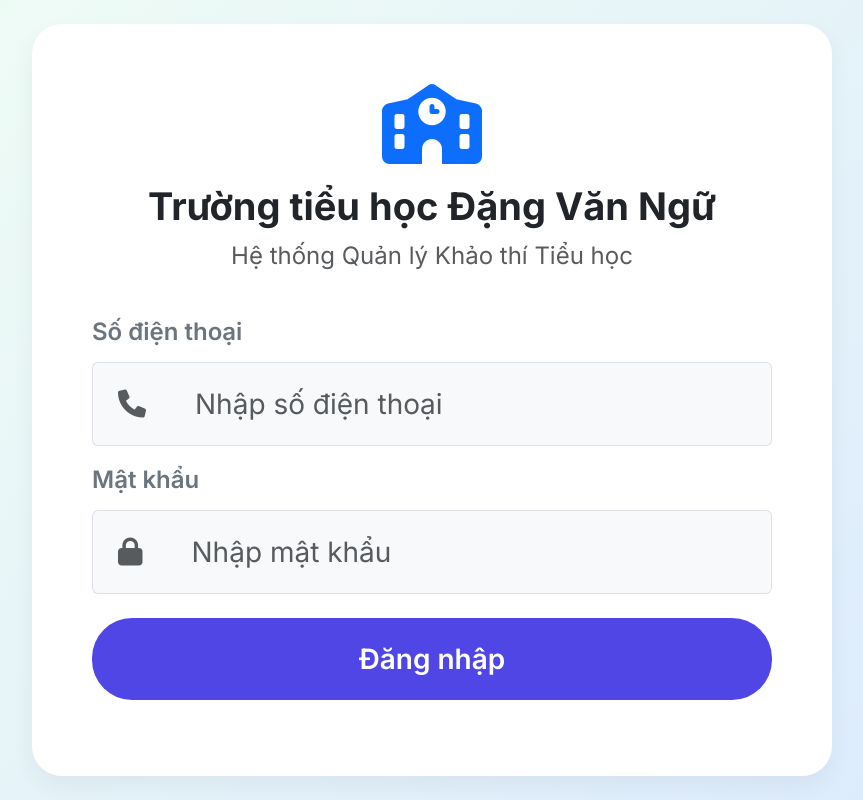
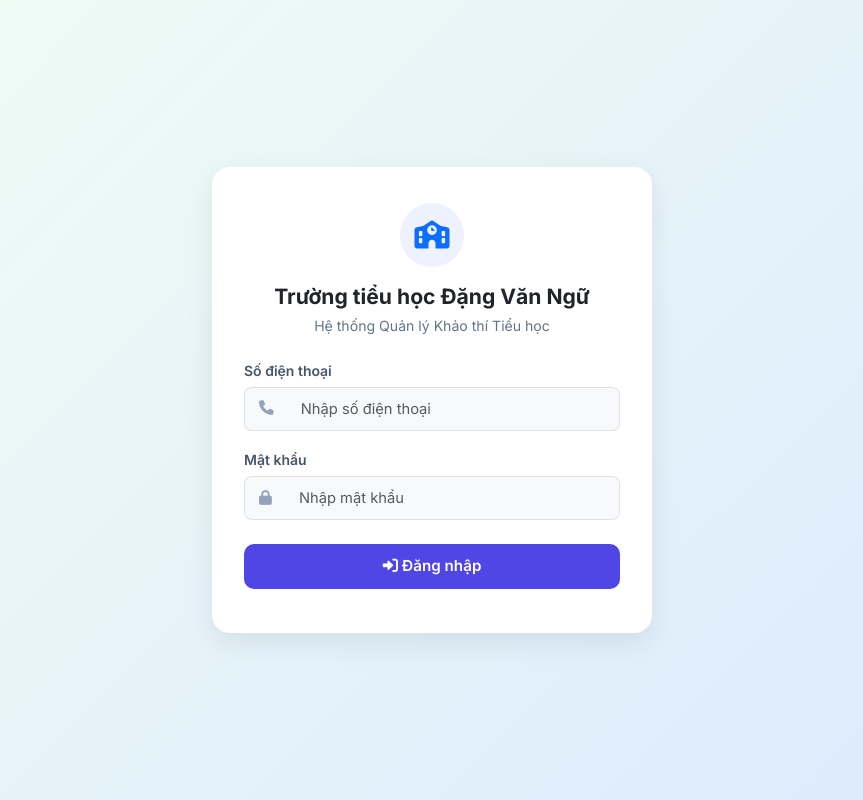
Before and after one commit to hahaha884/HTKhaoThi, a Django app: page /auth/login/ in a window 1280 px wide. Shown: the whole page, without its empty margins (208-1071 px from the left). Run offline with Django 5.2, Linux system fonts and the light colour scheme.

Commit message:
Update login page

```diff
--- a/templates/auth/login.html
+++ b/templates/auth/login.html
@@ -12,82 +12,106 @@
         body {
             font-family: 'Inter', sans-serif;
             background: linear-gradient(135deg, #f0fdf4 0%, #dbeafe 100%);
-            height: 100vh;
+            min-height: 100vh;
             display: flex;
             align-items: center;
             justify-content: center;
+            padding: 20px;
+            margin: 0;
         }
 
         .login-box {
             background: white;
-            padding: 60px;
-            border-radius: 30px;
-            box-shadow: 0 10px 25px rgba(0, 0, 0, 0.05);
+            padding: 36px 32px;
+            border-radius: 18px;
+            box-shadow: 0 10px 30px rgba(0, 0, 0, 0.08);
             width: 100%;
-            max-width: 800px;
+            max-width: 440px;
         }
 
-        .login-box i.fa-school {
-            font-size: 80px !important;
+        .login-icon-wrap {
+            width: 64px;
+            height: 64px;
+            border-radius: 50%;
+            background: #eef2ff;
+            display: inline-flex;
+            align-items: center;
+            justify-content: center;
+            margin-bottom: 12px;
         }
 
         .login-box h2 {
-            font-size: 48px;
-            margin-top: 20px !important;
+            font-size: 1.32rem;
+            font-weight: 700;
+            color: #1e293b;
+            margin-top: 4px;
+            margin-bottom: 4px;
+            line-height: 1.3;
         }
 
-        .login-box p.fs-5 {
-            font-size: 24px !important;
-            margin-bottom: 40px !important;
+        .login-box .subtitle {
+            font-size: 0.88rem;
+            color: #64748b;
+            margin-bottom: 22px;
         }
 
         .btn-primary {
             background-color: #4f46e5;
             border: none;
-            padding: 20px;
+            padding: 11px 16px;
             font-weight: 600;
-            font-size: 28px;
-            border-radius: 40px !important;
+            font-size: 0.95rem;
+            border-radius: 10px;
+            transition: all 0.2s ease;
         }
 
         .btn-primary:hover {
             background-color: #4338ca;
+            transform: translateY(-1px);
+            box-shadow: 0 4px 12px rgba(79, 70, 229, 0.25);
         }
 
         .form-label {
-            font-size: 24px;
-            margin-bottom: 12px;
+            font-size: 0.875rem;
+            font-weight: 600;
+            color: #475569;
+            margin-bottom: 6px;
         }
 
         .form-control {
-            font-size: 28px !important;
-            padding: 20px 25px;
-            height: auto;
+            font-size: 0.92rem;
+            padding: 10px 14px;
+            border-radius: 8px;
+        }
+
+        .form-control:focus {
+            border-color: #818cf8;
+            box-shadow: 0 0 0 3px rgba(99, 102, 241, 0.15);
         }
 
         .input-group-text {
-            font-size: 28px;
-            padding: 20px 25px;
-        }
-
-        .input-group-text i {
-            font-size: 28px !important;
+            font-size: 0.92rem;
+            padding: 10px 14px;
+            border-radius: 8px;
+            color: #94a3b8;
         }
     </style>
 </head>
 
 <body>
     <div class="login-box">
-        <div class="text-center mb-4">
-            <i class="fas fa-school text-primary" style="font-size: 3.5rem;"></i>
-            <h2 class="fw-bold text-dark mt-3" style="font-size: 38px;">Trường tiểu học Đặng Văn Ngữ</h2>
-            <p class="text-muted fs-5">Hệ thống Quản lý Khảo thí Tiểu học</p>
+        <div class="text-center mb-3">
+            <div class="login-icon-wrap">
+                <i class="fas fa-school text-primary fs-3"></i>
+            </div>
+            <h2 class="fw-bold text-dark">Trường tiểu học Đặng Văn Ngữ</h2>
+            <p class="subtitle">Hệ thống Quản lý Khảo thí Tiểu học</p>
         </div>
 
         {% if messages %}
         {% for message in messages %}
-        <div class="alert alert-danger d-flex align-items-center" role="alert">
-            <i class="fas fa-exclamation-circle me-2"></i>
+        <div class="alert alert-danger d-flex align-items-center py-2 px-3 mb-3" style="font-size: 0.88rem;" role="alert">
+            <i class="fas fa-exclamation-circle me-2 flex-shrink-0"></i>
             <div>{{ message }}</div>
         </div>
         {% endfor %}
@@ -96,22 +120,24 @@
         <form method="POST">
             {% csrf_token %}
             <div class="mb-3">
-                <label class="form-label fw-semibold text-secondary">Số điện thoại</label>
+                <label class="form-label">Số điện thoại</label>
                 <div class="input-group">
-                    <span class="input-group-text bg-light border-end-0"><i class="fas fa-phone text-muted"></i></span>
+                    <span class="input-group-text bg-light border-end-0"><i class="fas fa-phone"></i></span>
                     <input type="text" name="sdt" class="form-control border-start-0 bg-light"
-                        placeholder="Nhập số điện thoại" required>
+                        placeholder="Nhập số điện thoại" required autocomplete="username">
                 </div>
             </div>
             <div class="mb-4">
-                <label class="form-label fw-semibold text-secondary">Mật khẩu</label>
+                <label class="form-label">Mật khẩu</label>
                 <div class="input-group">
-                    <span class="input-group-text bg-light border-end-0"><i class="fas fa-lock text-muted"></i></span>
+                    <span class="input-group-text bg-light border-end-0"><i class="fas fa-lock"></i></span>
                     <input type="password" name="password" class="form-control border-start-0 bg-light"
-                        placeholder="Nhập mật khẩu" required>
+                        placeholder="Nhập mật khẩu" required autocomplete="current-password">
                 </div>
             </div>
-            <button type="submit" class="btn btn-primary w-100 rounded-pill mb-3">Đăng nhập</button>
+            <button type="submit" class="btn btn-primary w-100 mb-2">
+                <i class="fas fa-sign-in-alt me-1"></i>Đăng nhập
+            </button>
         </form>
     </div>
 </body>
```
Also changed, not shown: templates/auth/change_password.html (+76 -46 lines), db.sqlite3.
